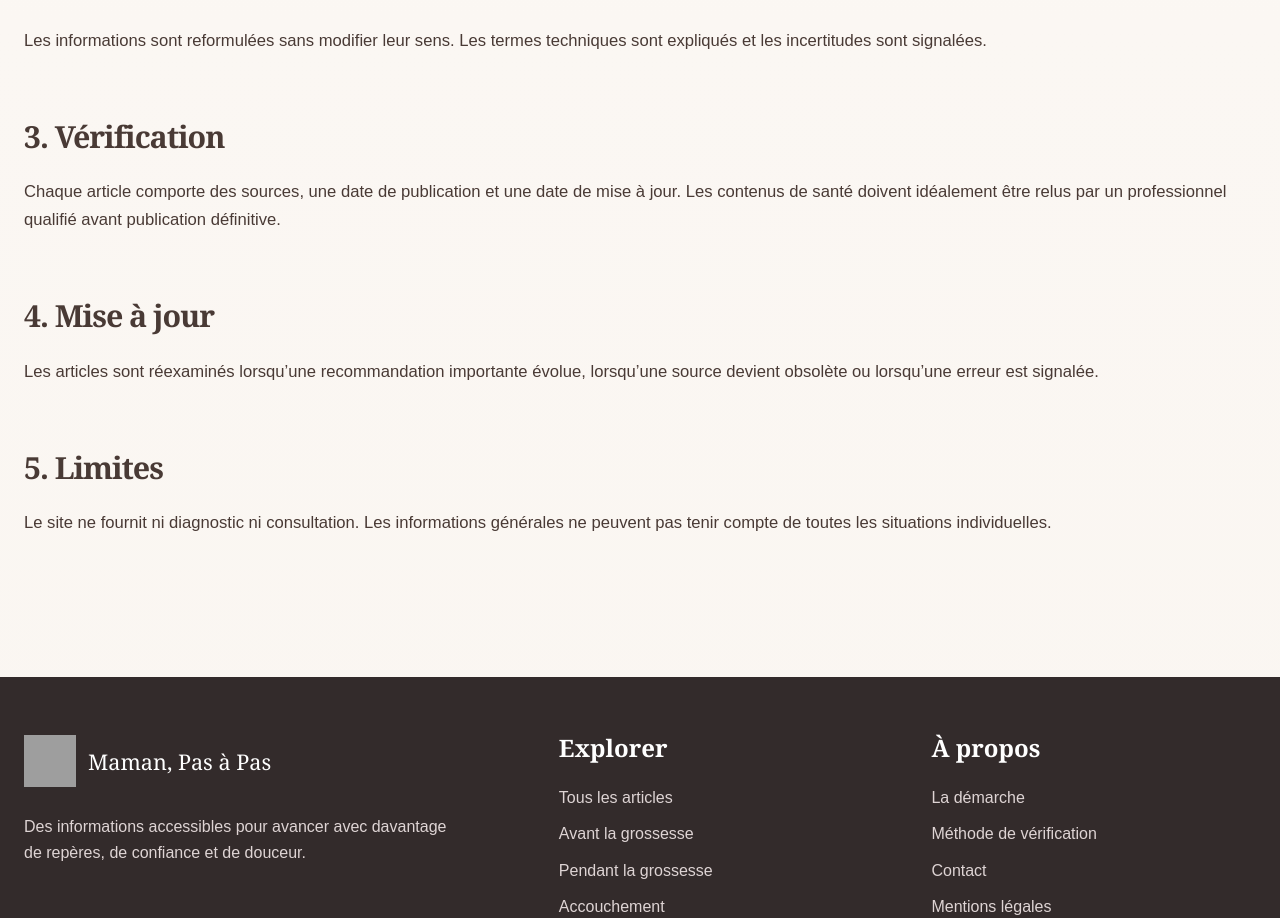
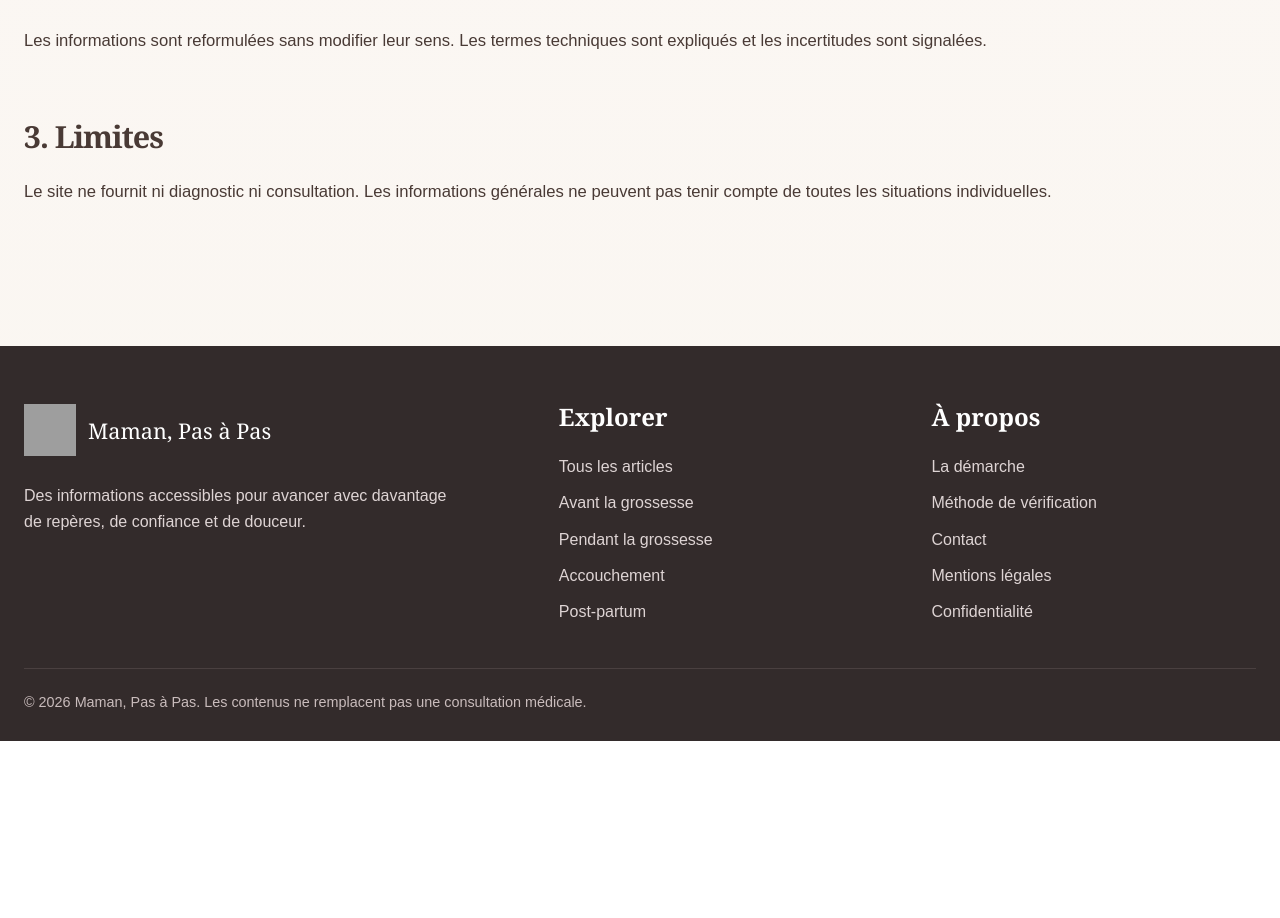
Before and after one commit to Yelenna04/maman-pas-a-pas, a Next.js app: page /methode-verification in a window 1280 px wide. Shown: the part 840-1758 px from the top of the page. After the commit the page ends 1581 px from the top, so only its background shows below. Built offline with nearby package versions, Linux system fonts and the light colour scheme; grey boxes are pictures that could not be loaded.

Commit message:
Simplify verification method page

```diff
--- a/app/methode-verification/page.tsx
+++ b/app/methode-verification/page.tsx
@@ -26,18 +26,7 @@ export default function MethodPage() {
             Les informations sont reformulées sans modifier leur sens. Les termes techniques sont
             expliqués et les incertitudes sont signalées.
           </p>
-          <h2>3. Vérification</h2>
-          <p>
-            Chaque article comporte des sources, une date de publication et une date de mise à jour.
-            Les contenus de santé doivent idéalement être relus par un professionnel qualifié avant
-            publication définitive.
-          </p>
-          <h2>4. Mise à jour</h2>
-          <p>
-            Les articles sont réexaminés lorsqu’une recommandation importante évolue, lorsqu’une
-            source devient obsolète ou lorsqu’une erreur est signalée.
-          </p>
-          <h2>5. Limites</h2>
+          <h2>3. Limites</h2>
           <p>
             Le site ne fournit ni diagnostic ni consultation. Les informations générales ne peuvent
             pas tenir compte de toutes les situations individuelles.
```
